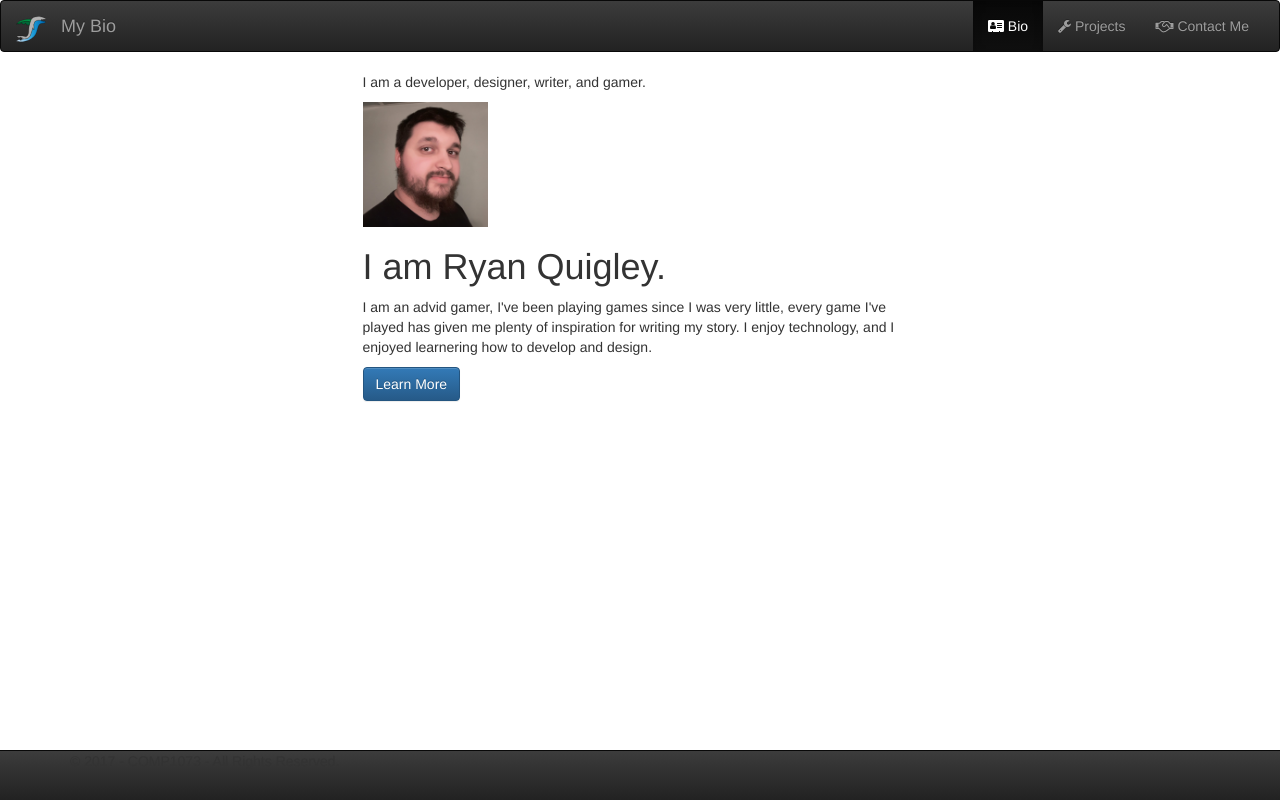
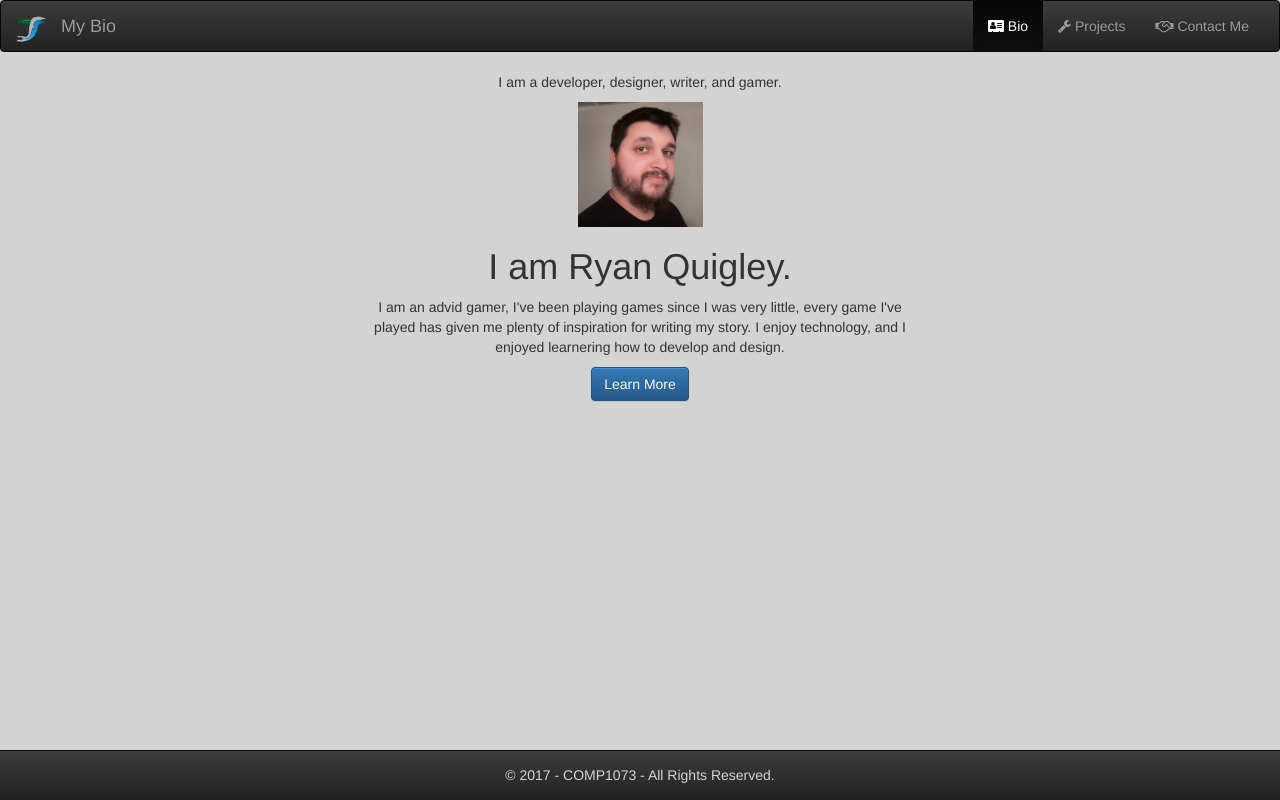
Before and after one commit to 200239087/COMP1073-Assignment2, a website: page index.html in a window 1280 px wide. Drawn offline with Linux system fonts and the light colour scheme.

Commit message:
more fixes

```diff
--- a/Content/app.css
+++ b/Content/app.css
@@ -9,13 +9,9 @@ COMP1073-W2017*/
 
 body {
   padding-bottom: 70px;
-<<<<<<< HEAD
-  }
-=======
   text-align: center;
   background-color: lightgrey;
   }
->>>>>>> 3b3a04f05786bf1dba70f081ec726f55428c2be8
 
 footer > nav > div > p {
   color: lightgrey;
```
Also changed, not shown: README.md.
